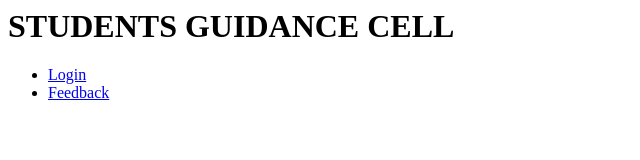
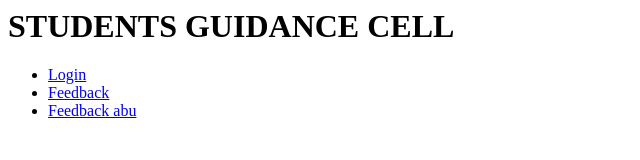
Before and after one commit to not-abdulbari/demo-purpose, a plain HTML site: page index.html in a window 1280 px wide. Shown: the whole page, without its empty margins (0-640 px from the left). Drawn offline with Linux system fonts and the light colour scheme.

Commit message:
Update index.html

```diff
--- a/index.html
+++ b/index.html
@@ -3,5 +3,6 @@
     <ul>
     <li><a href = "login.html">Login</a></li>
     <li><a href = "feedback.html">Feedback</a></li>
+    <li><a href = "feedbackabu.html">Feedback abu</a></li>
     </ul>
     </html>
```
